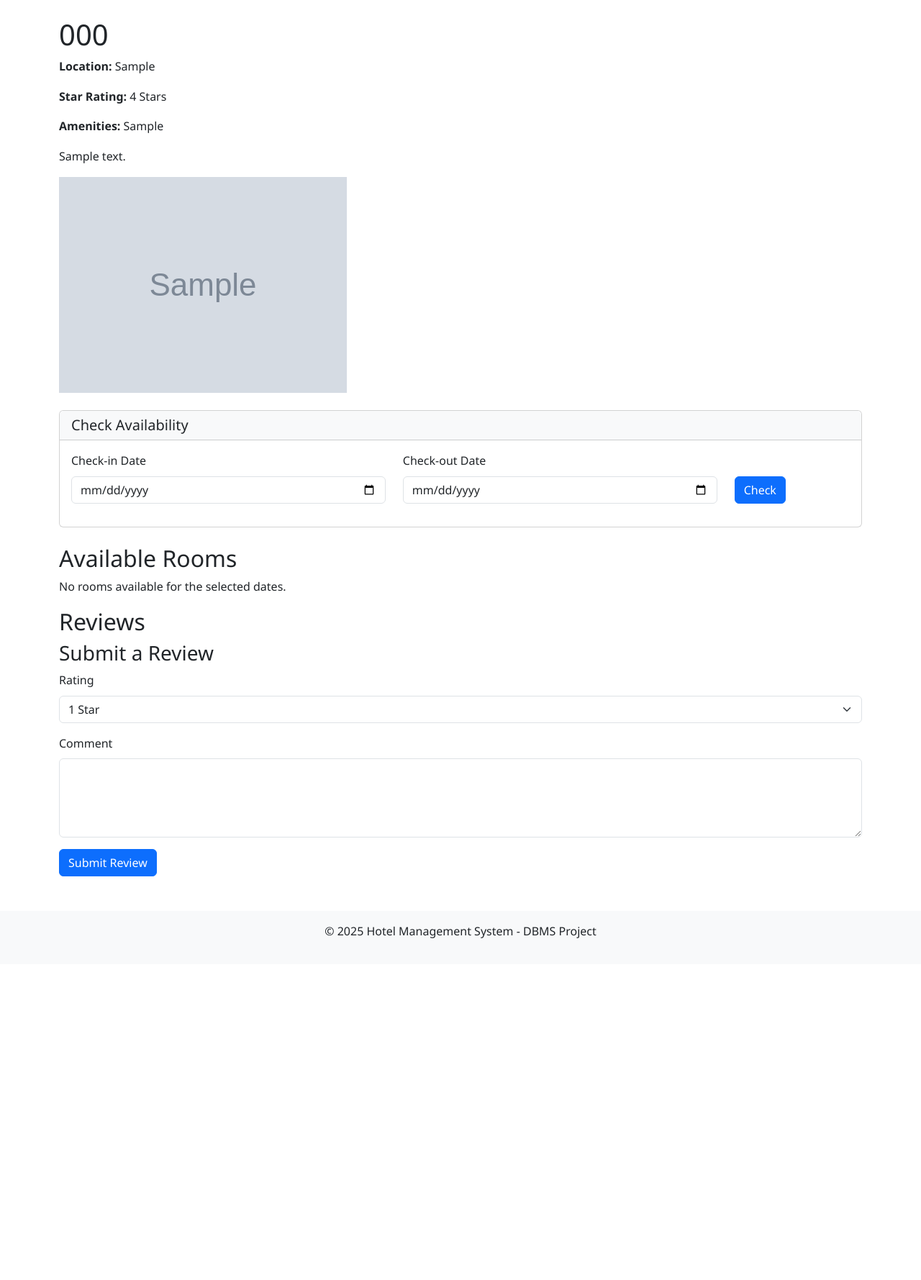
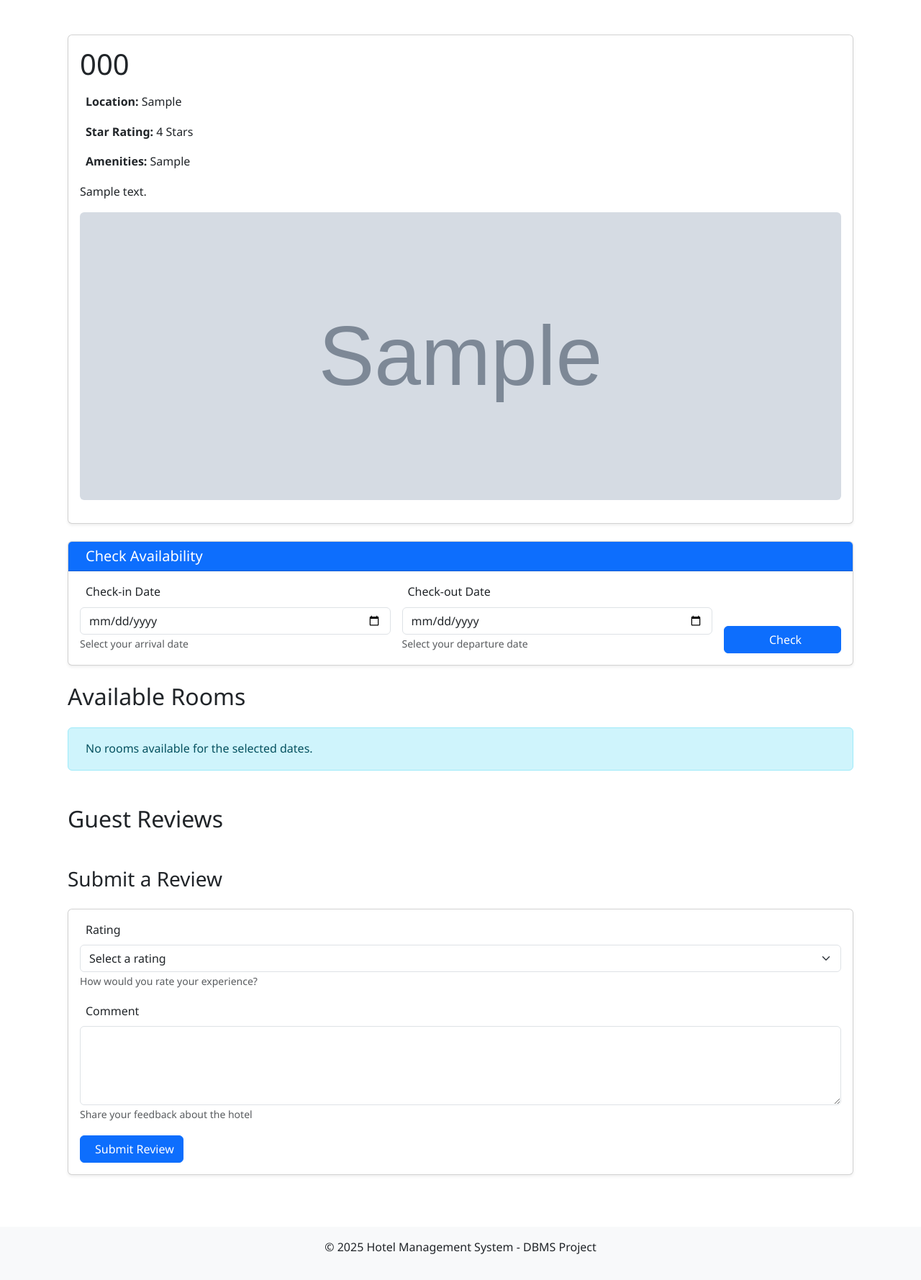
Before and after one commit to thakur-pranav/hotel-management, a Flask app: page /hotels/1/check_availability in a window 1280 px wide. Shown: the part 58-1837 px from the top of the page at 72% size. Before the commit the page ends 1362 px from the top, so only its background shows below. Run offline with Flask 3, Linux system fonts and the light colour scheme; the visitor is signed in with stand-in values (Sample User, id 1); tables that the repository leaves empty or names only in its code hold one stand-in row (values such as "Sample post"); grey boxes marked "Sample" are stand-in pictures; some libraries are stand-ins or nearby versions.

Commit message:
update hotel page

```diff
--- a/templates/hotels/detail.html
+++ b/templates/hotels/detail.html
@@ -1,72 +1,83 @@
+
 {% extends 'base.html' %}
+
+{% block head %}
+<link rel="stylesheet" href="https://cdnjs.cloudflare.com/ajax/libs/font-awesome/6.4.2/css/all.min.css" integrity="sha512-z3gLpd7yknf1YoNbCzqRKc4qyor8gaKU1qmn+CShxbuBusANI9QpRohGBreCFkKxLhei6S9CQXFEbbKuqLg0DA==" crossorigin="anonymous" referrerpolicy="no-referrer" />
+{% endblock %}
 
 {% block title %}{{ hotel.hotel_name }} - Hotel Management System{% endblock %}
 
 {% block content %}
-<h1>{{ hotel.hotel_name }}</h1>
-<p><strong>Location:</strong> {{ hotel.location }}</p>
-<p><strong>Star Rating:</strong> {{ hotel.star_rating }} Stars</p>
-<p><strong>Amenities:</strong> {{ hotel.amenities }}</p>
-<p>{{ hotel.description }}</p>
+<div class="container py-4">
+    <div class="card shadow-sm mb-4">
+        <div class="card-body">
+            <h1 class="card-title mb-3">{{ hotel.hotel_name }}</h1>
+            <p class="card-text"><i class="fas fa-map-marker-alt me-2"></i><strong>Location:</strong> {{ hotel.location }}</p>
+            <p class="card-text"><i class="fas fa-star me-2"></i><strong>Star Rating:</strong> {{ hotel.star_rating }} Stars</p>
+            <p class="card-text"><i class="fas fa-concierge-bell me-2"></i><strong>Amenities:</strong> {{ hotel.amenities }}</p>
+            <p class="card-text">{{ hotel.description }}</p>
+            {% if hotel.image_path %}
+            <img src="{{ url_for('static', filename=hotel.image_path) }}" alt="{{ hotel.hotel_name }}" class="img-fluid rounded mb-3" style="max-height: 400px; object-fit: cover; width: 100%;">
+            {% endif %}
+        </div>
+    </div>
 
-{% if hotel.image_path %}
-<img src="{{ url_for('static', filename=hotel.image_path) }}" alt="{{ hotel.hotel_name }}" class="img-fluid mb-4" style="max-height: 300px;">
-{% endif %}
-
-<div class="card mb-4">
-    <div class="card-header bg-light">
-        <h5 class="mb-0">Check Availability</h5>
+    <div class="card shadow-sm mb-4">
+        <div class="card-header bg-primary text-white">
+            <h5 class="mb-0"><i class="fas fa-calendar-check me-2"></i>Check Availability</h5>
         </div>
         <div class="card-body">
-        <form method="GET" action="{{ url_for('hotel_detail', hotel_id=hotel.hotel_id) }}">
-            <div class="row">
+            <form method="GET" action="{{ url_for('hotel_detail', hotel_id=hotel.hotel_id) }}" aria-label="Check room availability">
+                <div class="row g-3 align-items-end">
                     <div class="col-md-5">
-                    <div class="mb-3">
-                        <label for="check_in" class="form-label">Check-in Date</label>
-                        <input type="date" class="form-control" id="check_in" name="check_in" value="{{ check_in or '' }}">
-                    </div>
+                        <label for="check_in" class="form-label"><i class="fas fa-sign-in-alt me-2"></i>Check-in Date</label>
+                        <input type="date" class="form-control" id="check_in" name="check_in" value="{{ check_in or '' }}" required aria-describedby="check_in_help">
+                        <small id="check_in_help" class="form-text text-muted">Select your arrival date</small>
                     </div>
                     <div class="col-md-5">
-                    <div class="mb-3">
-                        <label for="check_out" class="form-label">Check-out Date</label>
-                        <input type="date" class="form-control" id="check_out" name="check_out" value="{{ check_out or '' }}">
-                    </div>
+                        <label for="check_out" class="form-label"><i class="fas fa-sign-out-alt me-2"></i>Check-out Date</label>
+                        <input type="date" class="form-control" id="check_out" name="check_out" value="{{ check_out or '' }}" required aria-describedby="check_out_help">
+                        <small id="check_out_help" class="form-text text-muted">Select your departure date</small>
                     </div>
                     <div class="col-md-2">
-                    <div class="mb-3">
-                        <label class="form-label d-block"> </label>
-                        <button type="submit" class="btn btn-primary">Check</button>
-                    </div>
+                        <button type="submit" class="btn btn-primary w-100" style="transition: background-color 0.3s;"><i class="fas fa-search me-2"></i>Check</button>
                     </div>
                 </div>
             </form>
         </div>
     </div>
 
-<h2>Available Rooms</h2>
-<div class="row">
+    <h2 class="mb-4">Available Rooms</h2>
+    <div class="row g-4">
         {% for room in rooms %}
-    <div class="col-md-4 mb-4">
-        <div class="card">
+        <div class="col-md-4">
+            <div class="card h-100 shadow-sm">
                 <div class="row g-0">
                     <div class="col-md-4">
                         {% if room.image_path %}
-                    <img src="{{ url_for('static', filename=room.image_path) }}" class="img-fluid rounded-start h-100" alt="{{ room.room_type }}">
+                        <img src="{{ url_for('static', filename=room.image_path) }}" class="img-fluid rounded-start h-100" alt="{{ room.room_type }}" style="object-fit: cover;">
                         {% else %}
-                    <img src="{{ url_for('static', filename='images/default-room.jpg') }}" class="img-fluid rounded-start h-100" alt="Default Room">
+                        <img src="{{ url_for('static', filename='images/default-room.jpg') }}" class="img-fluid rounded-start h-100" alt="Default Room" style="object-fit: cover;">
                         {% endif %}
                     </div>
                     <div class="col-md-8">
                         <div class="card-body">
-                        <h5 class="card-title">{{ room.room_type }}</h5>
-                        <p class="card-text"><strong>Price:</strong> INR {{ "%.2f"|format(room.price_per_night) }} per night</p>
-                        <p class="card-text"><strong>Capacity:</strong> {{ room.capacity }} {% if room.capacity == 1 %}person{% else %}people{% endif %}</p>
-                        <p class="card-text"><strong>Features:</strong> {{ room.features }}</p>
-                        <p class="card-text"><strong>Status:</strong> {% if check_in and check_out %}Available{% else %}Check Dates{% endif %}</p>
+                            <h5 class="card-title"><i class="fas fa-bed me-2"></i>{{ room.room_type }}</h5>
+                            <p class="card-text"><i class="fas fa-dollar-sign me-2"></i><strong>Price:</strong> ${{ "%.2f"|format(room.price_per_night) }} per night</p>
+                            <p class="card-text"><i class="fas fa-users me-2"></i><strong>Capacity:</strong> {{ room.capacity }} {% if room.capacity == 1 %}person{% else %}people{% endif %}</p>
+                            <p class="card-text"><i class="fas fa-list-ul me-2"></i><strong>Features:</strong> {{ room.features }}</p>
+                            <p class="card-text">
+                                <i class="fas fa-circle-check me-2"></i><strong>Status:</strong>
                                 {% if check_in and check_out %}
-                        <a href="{{ url_for('book_room', room_id=room.room_id) }}?check_in={{ check_in }}&check_out={{ check_out }}" class="btn btn-success">Book Now</a>
+                                <span class="text-success">Available</span>
                                 {% else %}
-                        <button class="btn btn-secondary" disabled>Check Dates</button>
+                                <span class="text-muted">Check Dates</span>
+                                {% endif %}
+                            </p>
+                            {% if check_in and check_out %}
+                            <a href="{{ url_for('book_room', room_id=room.room_id) }}?check_in={{ check_in }}&check_out={{ check_out }}" class="btn btn-success w-100" style="transition: background-color 0.3s;"><i class="fas fa-book me-2"></i>Book Now</a>
+                            {% else %}
+                            <button class="btn btn-secondary w-100" disabled>Check Dates</button>
                             {% endif %}
                         </div>
                     </div>
@@ -77,38 +88,70 @@
     </div>
 
     {% if not rooms %}
-<p>No rooms available for the selected dates.</p>
+    <div class="alert alert-info mt-4" role="alert">
+        <i class="fas fa-info-circle me-2"></i>No rooms available for the selected dates.
+    </div>
     {% endif %}
 
-<h2>Reviews</h2>
+    <h2 class="mt-5 mb-4">Guest Reviews</h2>
     {% for review in reviews %}
-<div class="card mb-2">
+    <div class="card shadow-sm mb-3">
         <div class="card-body">
-        <h5 class="card-title">{{ review.username }} - {{ review.rating }} Stars</h5>
+            <div class="d-flex justify-content-between align-items-center mb-2">
+                <h5 class="card-title mb-0">{{ review.username }}</h5>
+                <div>
+                    {% for i in range(1, 6) %}
+                    <i class="fas fa-star {{ 'text-warning' if i <= review.rating else 'text-muted' }}"></i>
+                    {% endfor %}
+                </div>
+            </div>
             <p class="card-text">{{ review.comment }}</p>
-        <p class="card-text"><small class="text-muted">{{ review.review_date }}</small></p>
+            <p class="card-text"><small class="text-muted"><i class="fas fa-clock me-2"></i>{{ review.review_date }}</small></p>
         </div>
     </div>
     {% endfor %}
 
     {% if session.logged_in %}
-<h3>Submit a Review</h3>
-<form method="POST" action="{{ url_for('submit_review', hotel_id=hotel.hotel_id) }}">
+    <h3 class="mt-5 mb-4">Submit a Review</h3>
+    <div class="card shadow-sm">
+        <div class="card-body">
+            <form method="POST" action="{{ url_for('submit_review', hotel_id=hotel.hotel_id) }}" aria-label="Submit a hotel review">
                 <div class="mb-3">
-        <label for="rating" class="form-label">Rating</label>
-        <select class="form-select" id="rating" name="rating" required>
+                    <label for="rating" class="form-label"><i class="fas fa-star me-2"></i>Rating</label>
+                    <select class="form-select" id="rating" name="rating" required aria-describedby="rating_help">
+                        <option value="" disabled selected>Select a rating</option>
                         <option value="1">1 Star</option>
                         <option value="2">2 Stars</option>
                         <option value="3">3 Stars</option>
                         <option value="4">4 Stars</option>
                         <option value="5">5 Stars</option>
                     </select>
+                    <small id="rating_help" class="form-text text-muted">How would you rate your experience?</small>
                 </div>
                 <div class="mb-3">
-        <label for="comment" class="form-label">Comment</label>
-        <textarea class="form-control" id="comment" name="comment" rows="4" required></textarea>
+                    <label for="comment" class="form-label"><i class="fas fa-comment me-2"></i>Comment</label>
+                    <textarea class="form-control" id="comment" name="comment" rows="4" required aria-describedby="comment_help"></textarea>
+                    <small id="comment_help" class="form-text text-muted">Share your feedback about the hotel</small>
                 </div>
-    <button type="submit" class="btn btn-primary">Submit Review</button>
+                <button type="submit" class="btn btn-primary" style="transition: background-color 0.3s;"><i class="fas fa-paper-plane me-2"></i>Submit Review</button>
             </form>
+        </div>
+    </div>
     {% endif %}
+</div>
+
+<style>
+    .btn-primary:hover {
+        background-color: #005f99;
+    }
+    .btn-success:hover {
+        background-color: #218838;
+    }
+    .card {
+        transition: transform 0.2s;
+    }
+    .card:hover {
+        transform: translateY(-5px);
+    }
+</style>
 {% endblock %}
```
Also changed, not shown: 1 other file. Lines whose indentation alone changed are shown as unchanged.
